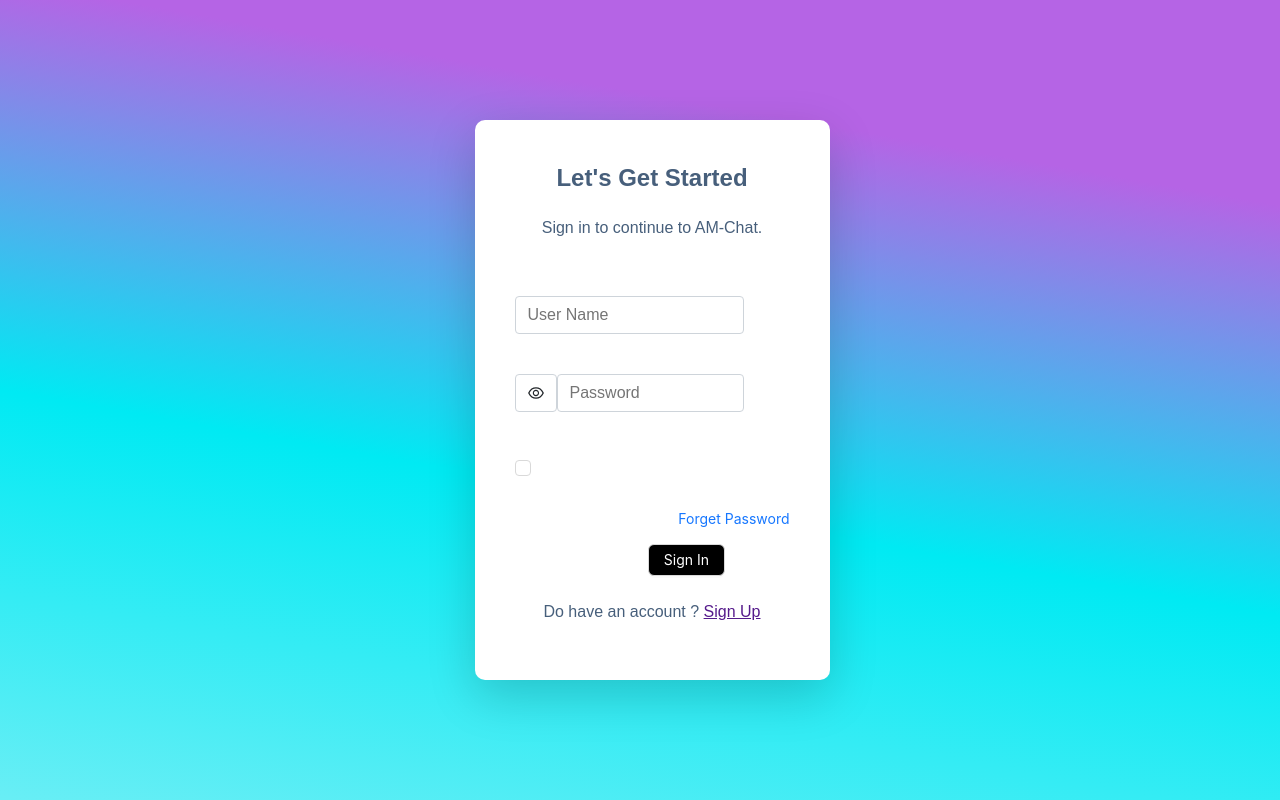
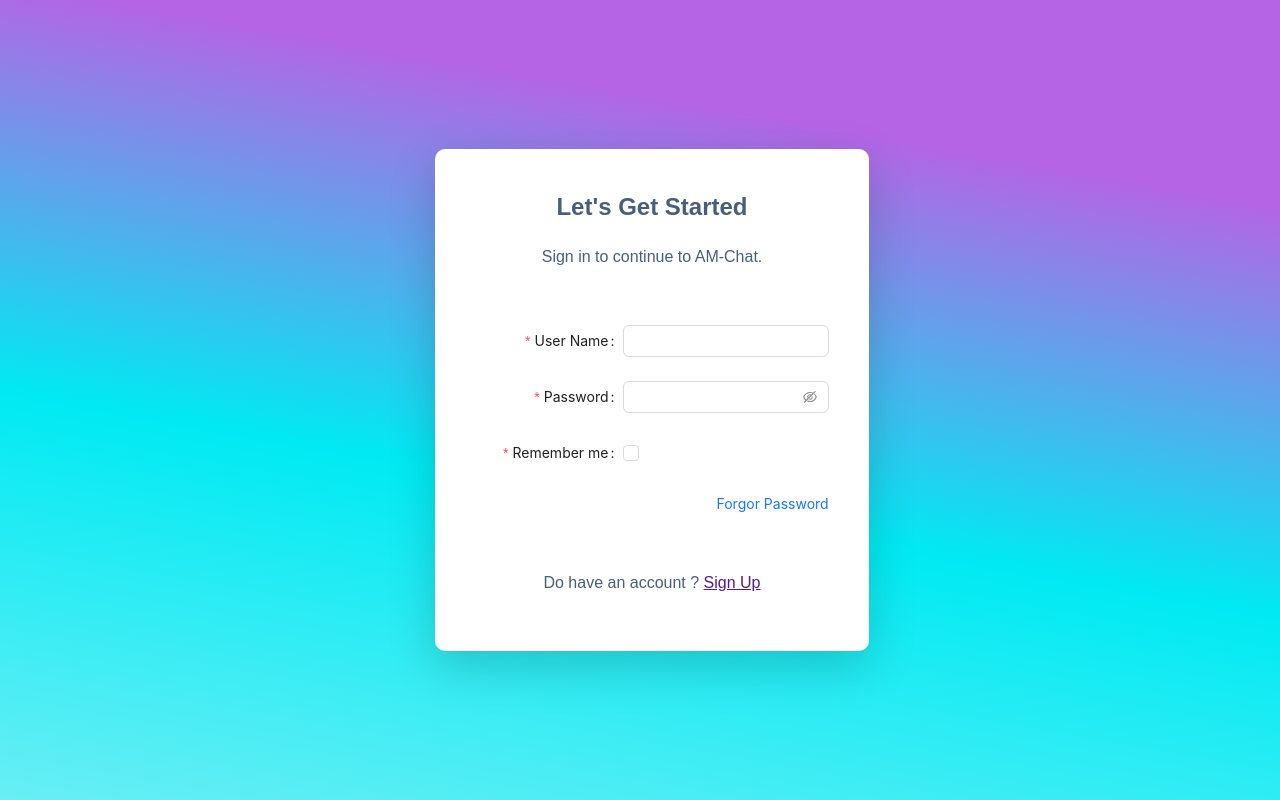
Before and after one commit to ravitejap-am/yaswanth, a React (Create React App) app: page /signin in a window 1280 px wide. Shown: the top 800 px of the page. Built offline with nearby package versions, Linux system fonts and the light colour scheme.

Commit message:
pushed shiva code

```diff
--- a/src/components/common/forms/GeneralForm.jsx
+++ b/src/components/common/forms/GeneralForm.jsx
@@ -1,125 +1,70 @@
-import React, { useState, useEffect } from "react";
+import React, { useState, useEffect, useMemo } from "react";
 import {
   Form,
-  // Input,
-  Button,
+  Input,
   Checkbox,
   InputNumber,
   Switch,
   DatePicker,
   Select,
-  Modal,
 } from "antd";
+
 import Document from "../upload/file/Document";
-import GeneralButton from "../buttons/GeneralButton";
-import Input from "../input/Input";
+import Button from "../buttons/GeneralButton";
+
 const { TextArea } = Input;
-const GeneralForm = ({
-  formElements = [],
-  onSuccesHandler = () => {},
-  submitButton,
-  cancelButton,
-  onCancelHandler = () => {},
-  formType = "nomal",
-  forgorPasswordHandler = () => {},
-}) => {
+
+const GeneralForm = (props) => {
+  const {
+    submitHandler,
+    cancelHandler,
+    formElements,
+    submitButtonProperty,
+    cancelButtonProperty,
+    isSubmit,
+    isCancel,
+    formType,
+    forgorPasswordHandler,
+    validateEmail,
+    setFileSysytem,
+  } = props;
+
   const [form] = Form.useForm();
-  const [filesystem, setFileSysytem] = useState([]);
-  console.log(filesystem);
-  const onFinish = (values) => {
-    console.log(values);
-    onSuccesHandler.bind(values);
-    console.log("Received values:", values);
+
+  const elements = {
+    email: <Input />,
+    text: <Input />,
+    password: <Input.Password />,
+    confirmPassword: <Input.Password />,
+    number: <InputNumber type="number" />,
+    switch: <Switch />,
+    date: <DatePicker />,
+    description: <TextArea rows={4} />,
   };
-
-  const onFinishFailed = (errorInfo) => {
-    console.log("Failed:", errorInfo);
-  };
-
-  const onChangeCheckBox = (e) => {
-    // form.setFieldsValue({ [item.name]: e.target.checked });
-  };
-  const onSelectChange = (value) => {
-    // form.setFieldsValue({ [item.name]: value });
-  };
-
-  // const elements = {
-  //   email: <Input />,
-  //   text: <Input />,
-  //   password: <Input.Password />,
-  //   confirmPassword: <Input.Password />,
-  //   number: <InputNumber type="number" />,
-  //   switch: <Switch />,
-  //   date: <DatePicker />,
-  //   description: <TextArea rows={4} />,
-  //   file: <Document setFile={setFileSysytem} />,
-  // };
-  // const elements = {
-  //   email:<input type="email"/>,
-  //   text:<Input type={"text"}/>,
-  //   password: <input type="password"/>,
-  //   confirmPassword: <input type="password"/>,
-  //   number: <input type="number"/>,
-  //   switch: <input type="switch"/>,
-  //   date:  <input type="date"/>,
-  //   description:  <textarea typeof="text"/>,
-  //   file:  <input type="file" />,
-  // };
-  const renderFunction = ({}) => {
-    return;
-  };
-  const normFile = (filesystem) => {
-    if (Array.isArray(filesystem)) {
-      return filesystem;
-    }
-    return filesystem;
-  };
-
   return (
-    <>
     <Form
-        // name="registration_form"
       form={form}
-        onFinish={onSuccesHandler}
-        onFinishFailed={onFinishFailed}
+      onFinish={submitHandler}
+      onFinishFailed={cancelHandler}
       labelCol={{ span: 10 }}
       wrapperCol={{ span: 20 }}
       initialValues={{ remember: true }}
       layout="horizontal"
     >
       {formElements.map((item, index) => {
-          const elements = {
-            email: <Input type={item.type} placeholder={item.label} iconClass={item.iconClass} />,
-            text: <Input type={item.type} placeholder={item.label} iconClass={item.iconClass}/>,
-            password: <Input type={item.type} placeholder={item.label} />,
-            confirmPassword: (
-              <Input type={item.type} placeholder={item.label} />
-            ),
-            number: <Input type={item.type} placeholder={item.label} iconClass={item.iconClass} />,
-            switch: <Input type={item.type} placeholder={item.label} />,
-            date: <Input type={item.type} placeholder={item.label} />,
-            description: <textarea typeof="text" />,
-            file: <Document setFile={setFileSysytem} />,
-          };
         return (
           <Form.Item
-              // label={item.label}
+            label={item.label}
             name={item.name}
             rules={item?.rules != undefined ? item.rules : []}
-              valuePropName={item.type === "file" ? item.name : null}
-              getValueFromEvent={item.type === "file" ? normFile : null}
           >
             {elements[item.type] || (
               <>
-                  {/* {item.type=="email" &&(
-                  <Input type={item.type} placeholder={item.name} iconClass={item.iconClass}/>
-                )} */}
-                  {item.type === "select" && (
-                    <Select
-                      onChange={(value) => {
-                        form.setFieldsValue({ [item.name]: value });
+                {item.type === "checkbox" && (
+                  <Checkbox
+                    onChange={(e) => {
+                      form.setFieldsValue({ [item.name]: e.target.checked });
                     }}
-                      options={item?.options != undefined ? item?.options : []}
                   />
                 )}
                 {item.type === "select" && (
@@ -130,11 +75,15 @@ const GeneralForm = ({
                     options={item?.options != undefined ? item?.options : []}
                   />
                 )}
-                  {item.type === "checkbox" && (
-                    <Checkbox
-                      onChange={(e) => {
-                        form.setFieldsValue({ [item.name]: e.target.checked });
-                      }}
+                {item?.type === "file" && (
+                  <Document
+                    setFile={setFileSysytem}
+                    numberOfImage={item?.numberOfImage}
+                    fileType={item?.fileType}
+                    fileSize={item?.fileSize}
+                    url={item?.url}
+                    form={form}
+                    name={item?.name}
                   />
                 )}
               </>
@@ -142,62 +91,30 @@ const GeneralForm = ({
           </Form.Item>
         );
       })}
-
       {formType === "signin" && (
         <>
           <div style={{ textAlign: "end" }}>
-              <a onClick={forgorPasswordHandler}>Forget Password</a>
+            <a onClick={forgorPasswordHandler}>Forgor Password</a>
           </div>
         </>
       )}
       <Form.Item wrapperCol={{ offset: 6, span: 18 }}>
         <div className="center" style={{ gap: "2em", marginTop: "1em" }}>
-            {submitButton ? (
-              <GeneralButton
-                name={submitButton.name}
-                backgroundColor={submitButton.backgroundColor}
-                color={submitButton.color}
-                buttonProps={submitButton}
-                buttonHandler={onFinish}
+          {isSubmit && (
+            <Button
+              buttonProps={submitButtonProperty}
+              buttonHandler={submitHandler}
             />
-            ) : null}
-            {cancelButton ? (
-              <GeneralButton
-                buttonProps={cancelButton}
-                buttonHandler={onFinishFailed}
+          )}
+          {isCancel && (
+            <Button
+              buttonProps={cancelButtonProperty}
+              buttonHandler={cancelHandler}
             />
-            ) : null}
-
-            {/* <Button
-            type="primary"
-            htmlType="submit"
-            className="center"
-            style={{
-              color: submitButton.color,
-              backgroundColor: submitButton.backgroundColor,
-              width: submitButton.width,
-              height: submitButton.height,
-            }}
-          >
-            {submitButton.name}
-          </Button>
-          <Button
-            type="default"
-            style={{
-              color: cancelButton.color,
-              backgroundColor: cancelButton.backgroundColor,
-              width: cancelButton.width,
-              height: cancelButton.height,
-            }}
-            className="center"
-            onClick={onCancelHandler}
-          >
-            {cancelButton.name}
-          </Button> */}
+          )}
         </div>
       </Form.Item>
     </Form>
-    </>
   );
 };
 
--- a/src/components/common/upload/file/Document.jsx
+++ b/src/components/common/upload/file/Document.jsx
@@ -1,12 +1,14 @@
 import React, { useState } from 'react';
 import { PlusOutlined } from '@ant-design/icons';
-import { Upload, Modal } from 'antd';
+import { Upload, Modal, message } from 'antd';
 
-const Document = ({ setFile }) => {
+const Document = (props) => {
+  const { setFile, numberOfImage, fileType, fileSize, url, form, name } = props;
   const [previewOpen, setPreviewOpen] = useState(false);
   const [previewImage, setPreviewImage] = useState('');
   const [previewTitle, setPreviewTitle] = useState('');
   const [fileList, setFileList] = useState([]);
+
   const getBase64 = (file) =>
     new Promise((resolve, reject) => {
       const reader = new FileReader();
@@ -25,9 +27,29 @@ const Document = ({ setFile }) => {
       file.name || file.url.substring(file.url.lastIndexOf('/') + 1)
     );
   };
-  const handleChange = ({ fileList: newFileList }) => {
-    setFileList(newFileList);
-    setFile(newFileList);
+  const fileValidation = (file) => {
+    const isValidFormat = file.type === fileType;
+    if (!isValidFormat) {
+      message.error(`You can only upload ${fileType} file!`);
+      return;
+    }
+    const isValidSize = file.size / 1024 / 1024 < fileSize;
+    if (!isValidSize) {
+      message.error(`Image must smaller than ${fileSize}MB!`);
+      return;
+    }
+    return isValidFormat && isValidSize;
+  };
+  const handleChange = ({ file: file, fileList: newFileList }) => {
+    const isFileValid = fileValidation(file);
+    if (isFileValid) {
+      console.log(newFileList);
+      setFileList(newFileList);
+      setFile(newFileList);
+      if (form != undefined && !!name) {
+        form.setFieldsValue({ [name]: [...newFileList] });
+      }
+    }
   };
   const uploadButton = (
     <div>
@@ -44,13 +66,13 @@ const Document = ({ setFile }) => {
   return (
     <>
       <Upload
-        action="https://run.mocky.io/v3/435e224c-44fb-4773-9faf-380c5e6a2188"
+        action={url}
         listType="picture-card"
         fileList={fileList}
         onPreview={handlePreview}
         onChange={handleChange}
       >
-        {fileList.length >= 8 ? null : uploadButton}
+        {fileList.length >= numberOfImage ? null : uploadButton}
       </Upload>
       <Modal
         open={previewOpen}
```
Also changed, not shown: src/components/iam/signUp/SignUp.jsx (+55 -36 lines). Lines whose indentation alone changed are shown as unchanged.
